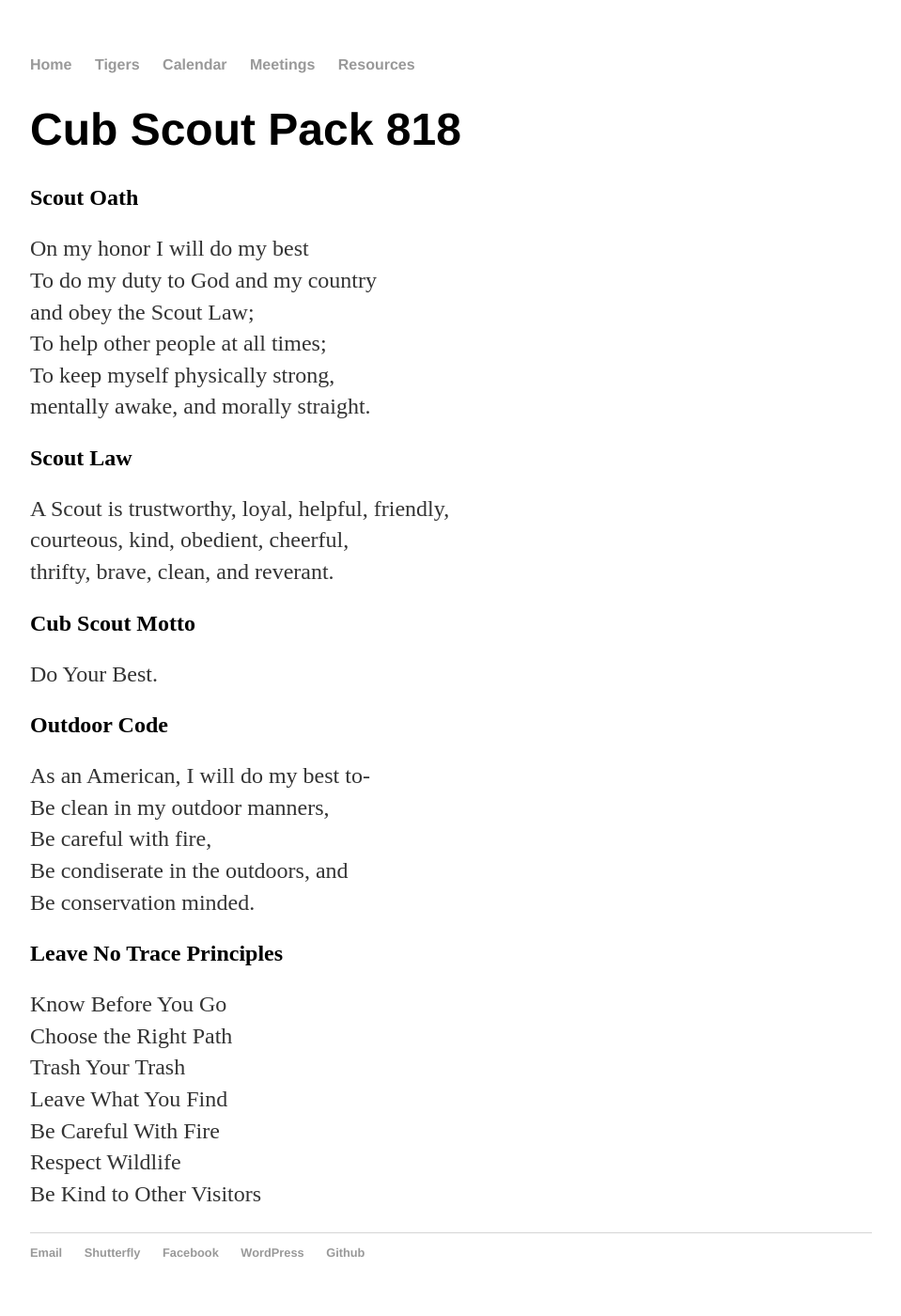
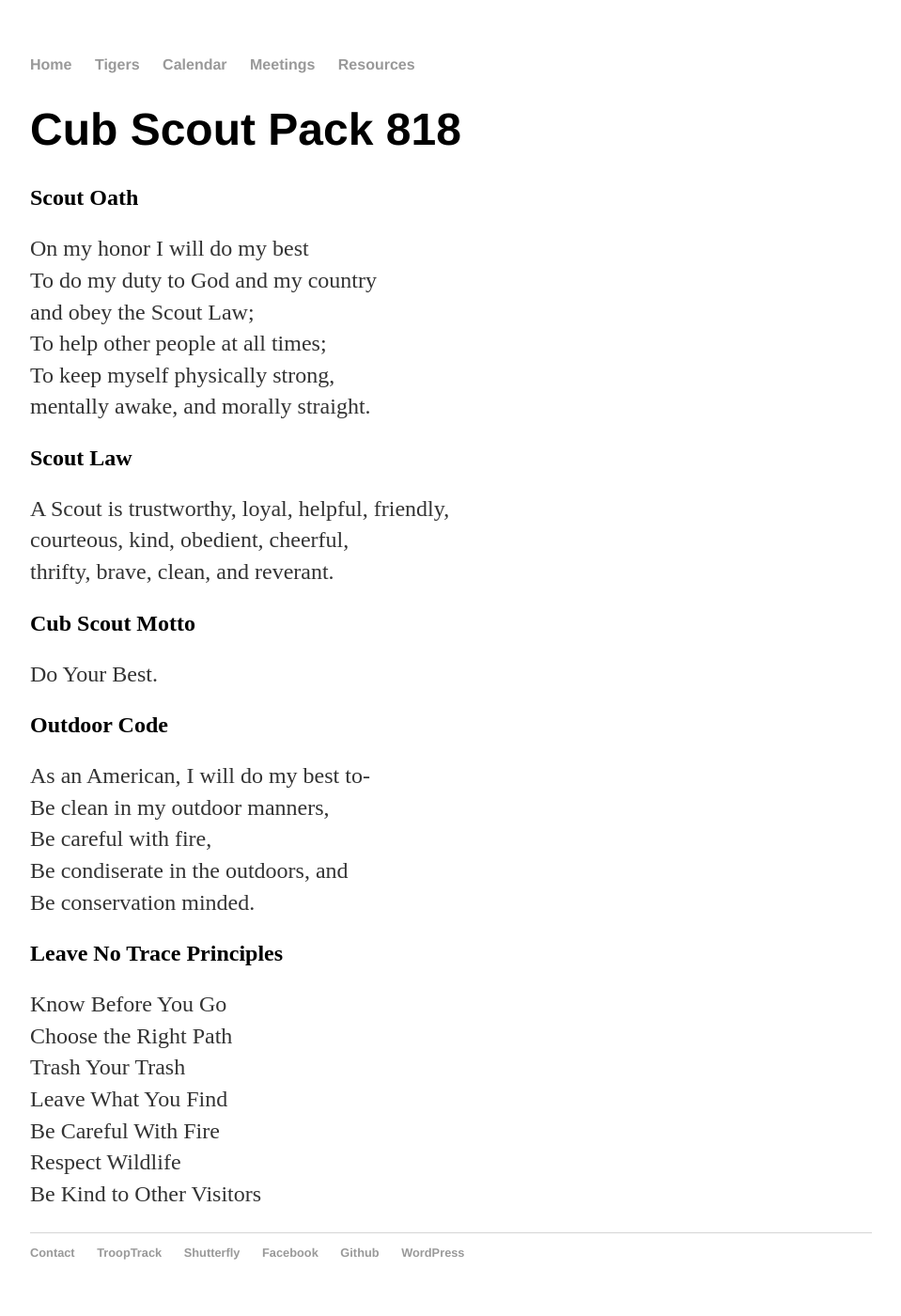
Before and after one commit to clare-pack818/clare-pack818.github.io, a Jekyll site: the page built from index.html, in a window 1280 px wide. Shown: the whole page at 94% size, without its empty margins (160-1119 px from the left). Built offline with Jekyll 4.4.1, drawn with Linux system fonts in a browser that asks for light colours.

Commit message:
Update default.html

```diff
--- a/_layouts/default.html
+++ b/_layouts/default.html
@@ -22,11 +22,12 @@
 		</div><!-- /.container -->
 		<footer>
     		<ul>
-        		<li><a href="mailto:claremontpack818@gmail.com">Email</a></li>
+        		<li><a href="mailto:leaders@pack-818.trooptrack.email">Contact</a></li>
+			<li><a href="https://pack-818.trooptrack.com/">TroopTrack</a></li>
         		<li><a href="https://claremontpack818cubscouts.shutterfly.com">Shutterfly</a></li>
 			<li><a href="https://www.facebook.com/ClaremontCubScoutPack818/">Facebook</a></li>
+			<li><a href="https://github.com/clare-pack818">Github</a></li>
 			<li><a href="https://claremontpack818.wordpress.com/">WordPress</a></li>
-			<li><a href="https://github.com/clare-pack818">Github</a></li>
 		</ul>
 		</footer>
 	</body>
```
